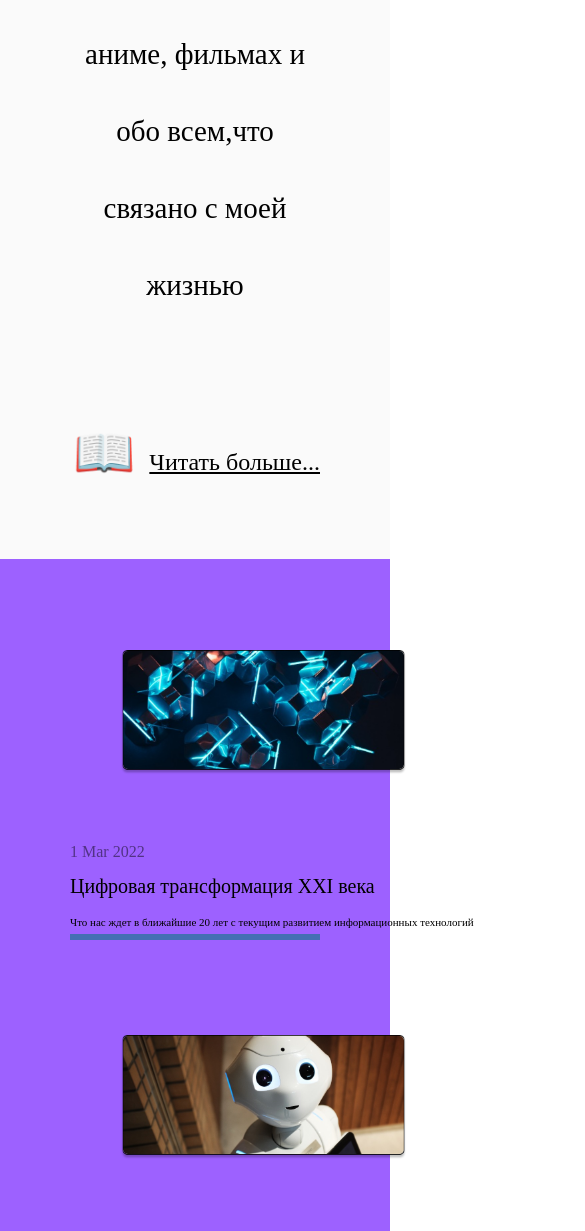
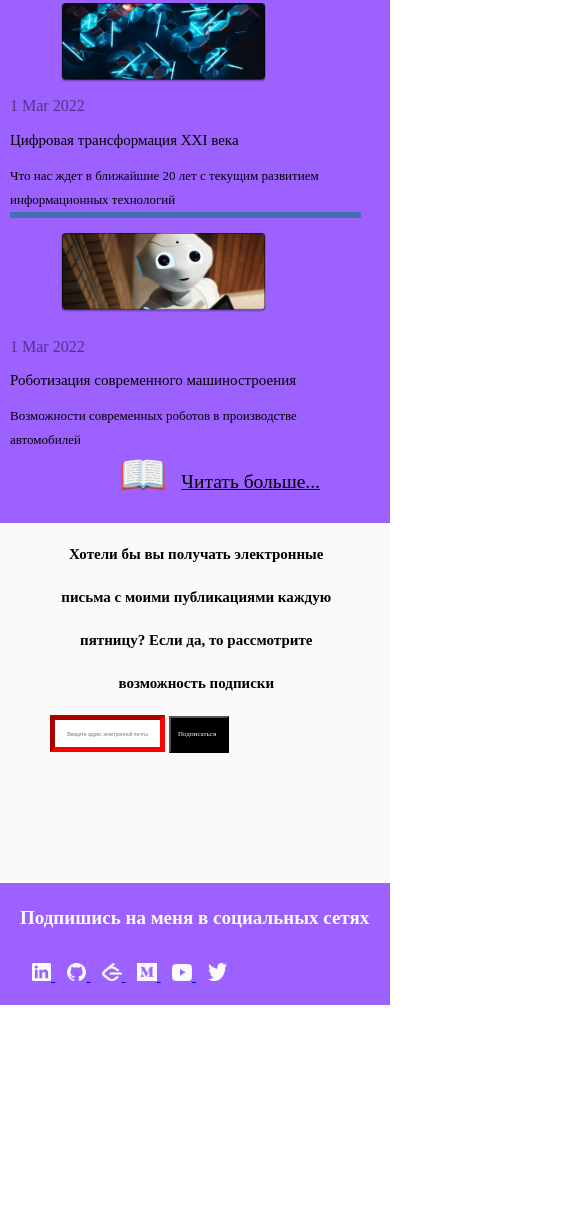
Before and after one commit to 1Alex2024/proect1, a plain HTML site: page index.html in a window 390 px wide. Shown: the part 607-1838 px from the top of the page, 585 px wide, since content can reach past the window. After the commit the page ends 1612 px from the top, so only its background shows below. Drawn offline with Linux system fonts and the light colour scheme.

Commit message:
Added adaptation

```diff
--- a/media.css
+++ b/media.css
@@ -220,9 +220,6 @@
 .social_network-vektor {
     padding-left: 3vw;
 }
-/* .social_network-vektor_img {
-    width: 7vw;
-} */
 
 .social_network-text {
     font-size: 25px;
@@ -231,6 +228,180 @@
     margin-bottom: 30px;
 }
 
+@media (max-width: 500px) {
+
+
+    #hero {
+        padding-left: 25px;
+        padding-bottom: 25px;
+    }
+    .header {
+        padding: 10px;
+    }
+
+    .header_nav-link {
+        text-align: center;
+        font-size: 7px;
+        padding: 0;
+
+    }
+    .header nav ul li {
+        margin-right: 40px;
+    }
+    .content_title-zagolovok {
+        padding-bottom: 10px;
+    }
+
+}
+
+#info_blog {
+    padding: 20px 20px 20px 20px;
+}
+.info_blog-text {
+    font-size: 5vw;
+    margin-bottom: 20px;
+}
+
+.info_href::before {
+    font-size: 10vw;
+}
+.info_href-link  {
+    font-size: 5vw;
+}
+
+#content_transformation {
+    padding-left: 10px;
+    padding-top: 25px;
+    padding-bottom: 25px;
+}
+.transformation_info {
+    padding: 0;
+display: inline-block;
+width: 90vw;
+
+}
+.transformation_img {
+
+    margin-bottom: 10px;
+}
+.transformation_img-transformer {
+    width: 207px;
+    height: 80px;
+
+}
+
+.create-line {
+
+    width: 90vw;
+}
+.robotization_img {
+    margin-bottom: 10px;
+    padding-top: 15px;
+    padding-bottom: 10px;
+
+}
+.transformation_info {
+    padding: 0;
+display: inline-block;
+width: 90vw;
 
 
 }
+
+.robotization_info {
+    padding: 0;
+display: inline-block;
+width: 90vw;
+
+}
+.robotization_img-robot {
+    width: 207px;
+    height: 80px;
+}
+.transformation_date-mar {
+    display: inline-block;
+    margin-right: 280px;
+    width: 30vw;
+    padding-bottom: 10px;
+}
+.transformation_info-zagolovok {
+    font-size: 15px;
+    display: inline-block;
+}
+.transformation_info-text {
+    font-size: 13px;
+    display: inline-block;
+}
+.robotization_info-zagolovok {
+    font-size: 15px;
+    display: inline-block;
+}
+.robotization_info-text {
+    font-size: 13px;
+    display: inline-block;
+}
+.robotization_href::before {
+    font-size: 10vw;
+}
+.robotization_href-link {
+    font-size: 5vw;
+
+}
+
+#subscription {
+    height: 360px;
+}
+
+.subscription_info {
+    margin-left: 50px;
+    margin-top: 10px;
+    margin-bottom: 10px;
+}
+
+
+.subscription_info_text {
+    width: 75vw;
+    font-size: 15px;
+}
+
+
+.subscription_form-email {
+    width: 115px;
+    height: 37px;
+    font-size: 5px;
+    display: inline;
+    margin-top: 10px;
+
+}
+.subscription_form-email:invalid {
+    border-width: 5px;
+}
+
+.subscription_form-href {
+    width: 60px;
+    height: 37px;
+    font-size: 7px;
+    margin-left: 0;
+    margin-top: 10px;
+    padding-left: 7px;
+    display: inline;
+}
+
+#socialnetwork{
+    padding: 20px;
+}
+
+
+.social_network-text {
+    font-size: 19px;
+    line-height: 30px;
+    margin-top: 0;
+    margin-bottom: 30px;
+}
+.social_network-href {
+    padding: 0;
+}
+.social_network-vektor_img {
+    width: 5vw;
+}
+}
```
Also changed, not shown: index.html (+1 -0 lines).
